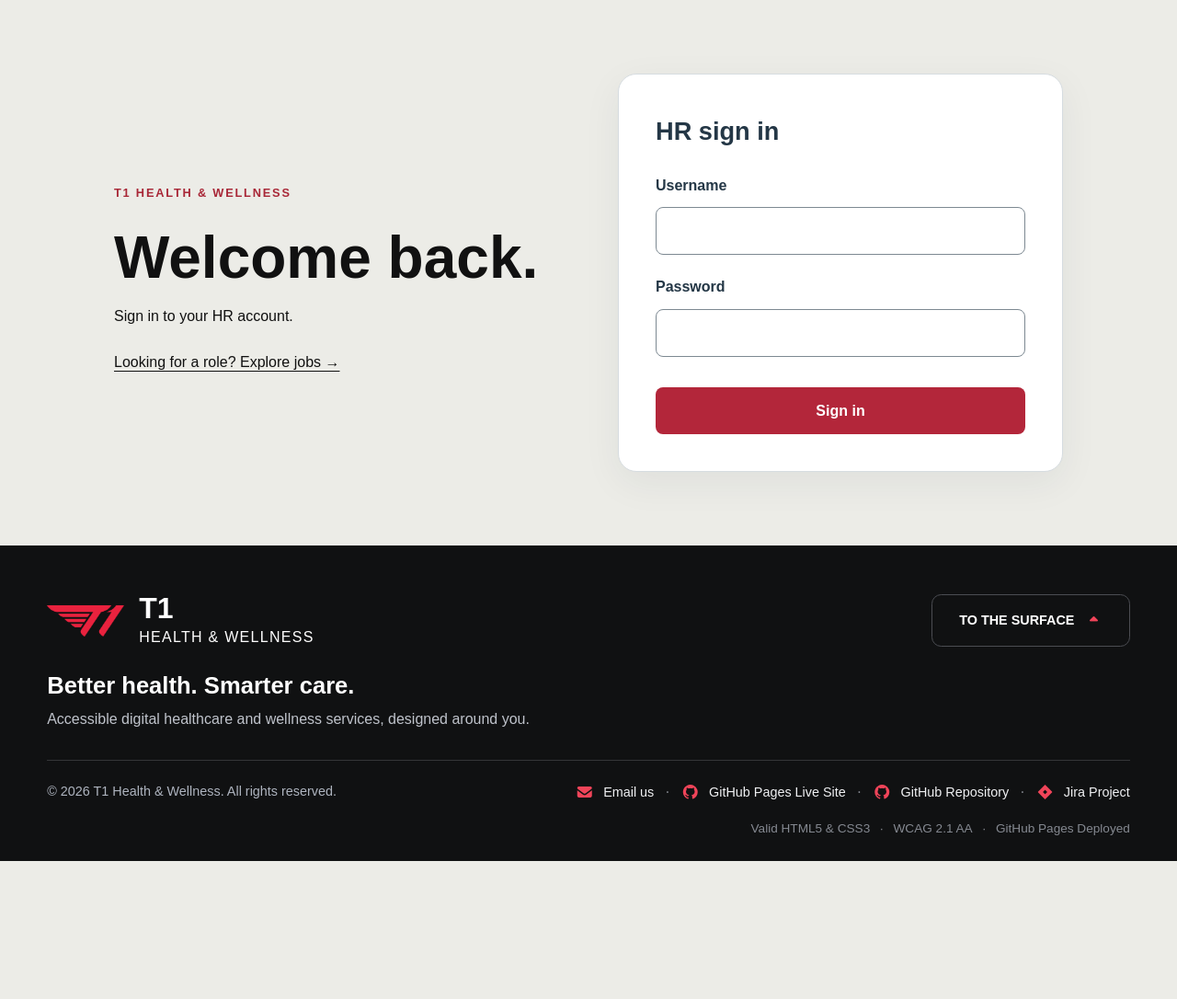
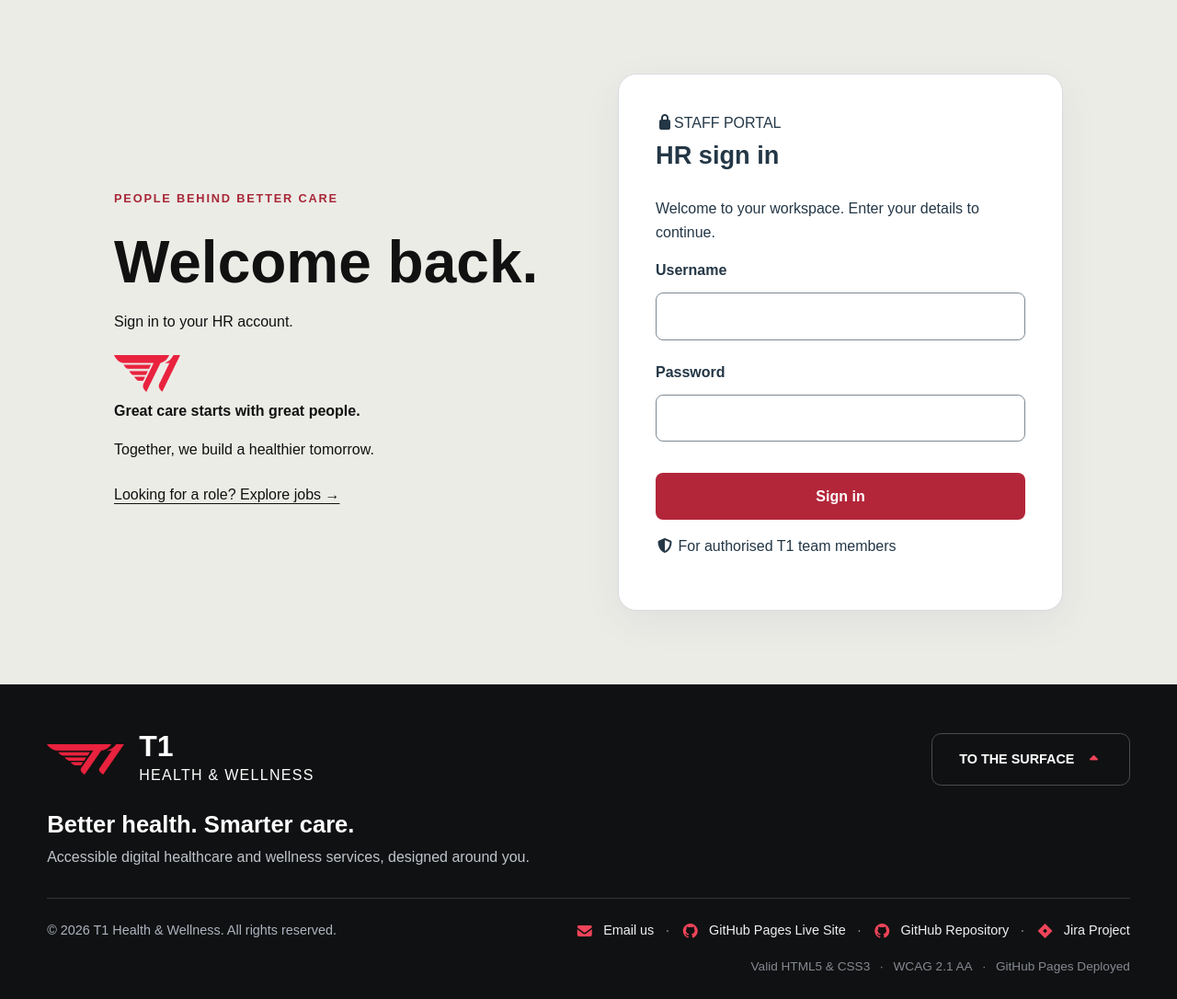
Before and after one commit to Ba568o/COS10026_Web_Technology_Project_1_T1_Group, a PHP site: page /login.php in a window 1280 px wide. Shown: the part 72-1158 px from the top of the page at 92% size. Before the commit the page ends 1008 px from the top, so only its background shows below. Run offline with PHP 8.4, Linux system fonts and the light colour scheme.

Commit message:
feat(login): align page content with T1 brand and staff portal

```diff
--- a/project2/login.php
+++ b/project2/login.php
@@ -44,12 +44,20 @@ include __DIR__ . '/nav.inc';
 ?>
 <main id="main-content" class="login-layout">
     <section class="login-intro" aria-labelledby="login-heading">
-        <p class="login-eyebrow">T1 HEALTH &amp; WELLNESS</p>
+        <p class="login-eyebrow"><span class="language-en">PEOPLE BEHIND BETTER CARE</span><span class="language-vi">CON NGƯỜI LÀM NÊN SỰ KHÁC BIỆT</span></p>
         <h1 id="login-heading"><span class="language-en">Welcome back.</span><span class="language-vi">Chào mừng trở lại.</span></h1>
         <p><span class="language-en">Sign in to your HR account.</span><span class="language-vi">Đăng nhập vào tài khoản nhân sự của bạn.</span></p>
-        <a href="jobs.php"><span class="language-en">Looking for a role? Explore jobs →</span><span class="language-vi">Bạn đang tìm việc? Xem các vị trí →</span></a>
+        <div class="login-team-note">
+            <img src="images/logo.png" alt="T1" width="72" height="40">
+            <div>
+                <strong><span class="language-en">Great care starts with great people.</span><span class="language-vi">Chăm sóc tận tâm bắt đầu từ con người.</span></strong>
+                <p><span class="language-en">Together, we build a healthier tomorrow.</span><span class="language-vi">Cùng nhau xây dựng một ngày mai khỏe mạnh hơn.</span></p>
+            </div>
+        </div>
+        <a class="login-jobs-link" href="jobs.php"><span class="language-en">Looking for a role? Explore jobs →</span><span class="language-vi">Bạn đang tìm việc? Xem các vị trí →</span></a>
     </section>
     <section class="login-card" aria-labelledby="form-heading">
+        <div class="login-card-top"><span class="login-lock" aria-hidden="true"><i class="fa-solid fa-lock"></i></span><span class="language-en">STAFF PORTAL</span><span class="language-vi">CỔNG NHÂN SỰ</span></div>
         <?php if ($loggedIn): ?>
             <h2 id="form-heading"><span class="language-en">You're signed in</span><span class="language-vi">Đăng nhập thành công</span></h2>
             <p><?= auth_escape((string) $_SESSION['hr_username']) ?></p>
@@ -60,6 +68,7 @@ include __DIR__ . '/nav.inc';
             </form>
         <?php else: ?>
             <h2 id="form-heading"><span class="language-en">HR sign in</span><span class="language-vi">Đăng nhập nhân sự</span></h2>
+            <p class="login-description"><span class="language-en">Welcome to your workspace. Enter your details to continue.</span><span class="language-vi">Chào mừng đến không gian làm việc. Nhập thông tin để tiếp tục.</span></p>
             <?php if ($error): ?><p class="login-error" id="login-error" role="alert"><?= auth_escape($error) ?></p><?php endif; ?>
             <form action="login.php" method="post" novalidate <?= $error ? 'aria-describedby="login-error"' : '' ?>>
                 <input type="hidden" name="csrf_token" value="<?= auth_escape(auth_token()) ?>">
@@ -70,6 +79,7 @@ include __DIR__ . '/nav.inc';
                 <button type="submit"><span class="language-en">Sign in</span><span class="language-vi">Đăng nhập</span></button>
             </form>
         <?php endif; ?>
+        <p class="login-footnote"><i class="fa-solid fa-shield-halved" aria-hidden="true"></i> <span class="language-en">For authorised T1 team members</span><span class="language-vi">Dành cho thành viên T1 được cấp quyền</span></p>
     </section>
 </main>
 <?php include __DIR__ . '/footer.inc'; ?>
```
